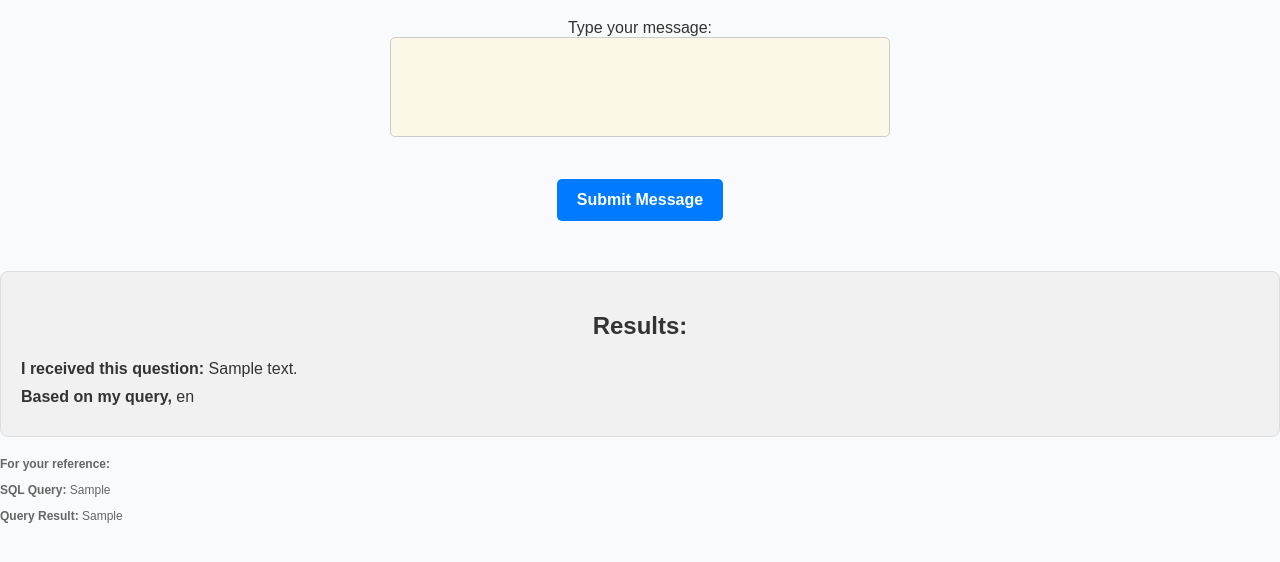
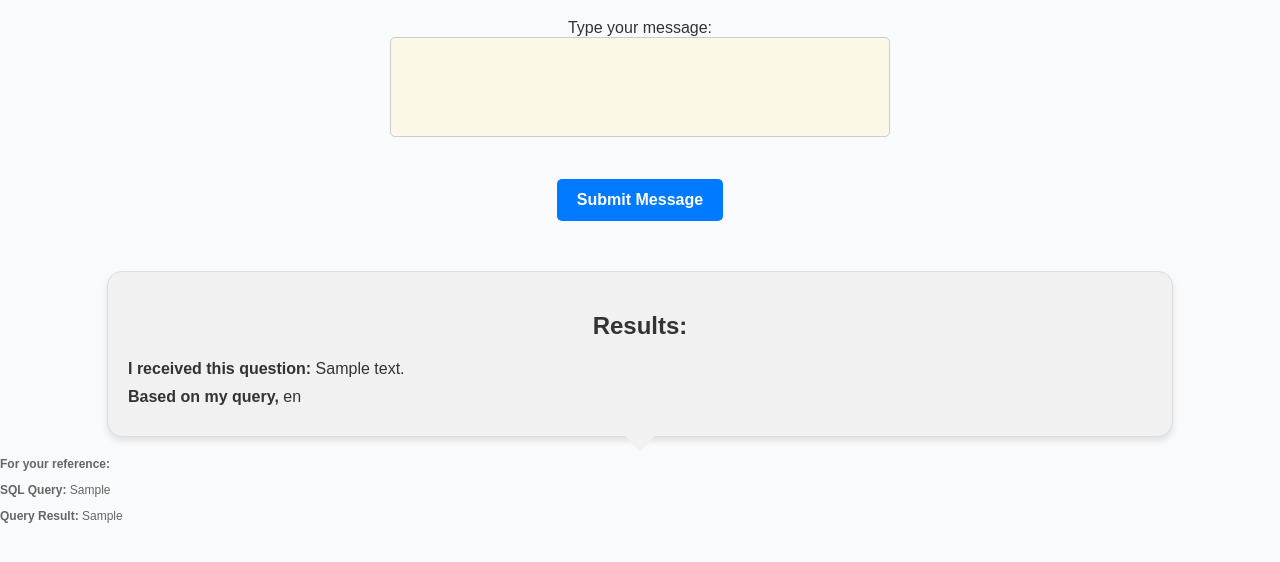
Before and after one commit to Afag-Ramazanova/DE_final_project, a Flask app: template templates/webpage.html in a window 1280 px wide. Shown: the part 89-651 px from the top of the page. Run offline with Flask 3, Linux system fonts and the light colour scheme; the template is opened without the code that fills it: most values are stand-ins (such as "Sample title", 1, 10 or a date in 2020).

Commit message:
speech bubble for frontend

```diff
--- a/templates/webpage.html
+++ b/templates/webpage.html
@@ -67,7 +67,26 @@
             padding: 20px;
             background-color: #f1f1f1;
             border: 1px solid #ddd;
-            border-radius: 8px;
+            border-radius: 15px;
+            position: relative;
+            max-width: 80%;
+            margin-left: auto;
+            margin-right: auto;
+            box-shadow: 0 4px 6px rgba(0, 0, 0, 0.1);
+        }
+
+        /* Add the "tail" for the bubble */
+        .results::after {
+            content: '';
+            position: absolute;
+            bottom: -15px; /* Position the tail */
+            left: 50%; /* Center the tail */
+            transform: translateX(-50%);
+            width: 0;
+            height: 0;
+            border-style: solid;
+            border-width: 15px 15px 0 15px; /* Adjust the triangle size */
+            border-color: #f1f1f1 transparent transparent transparent; /* Match bubble color */
         }
 
         .results h2 {
```
